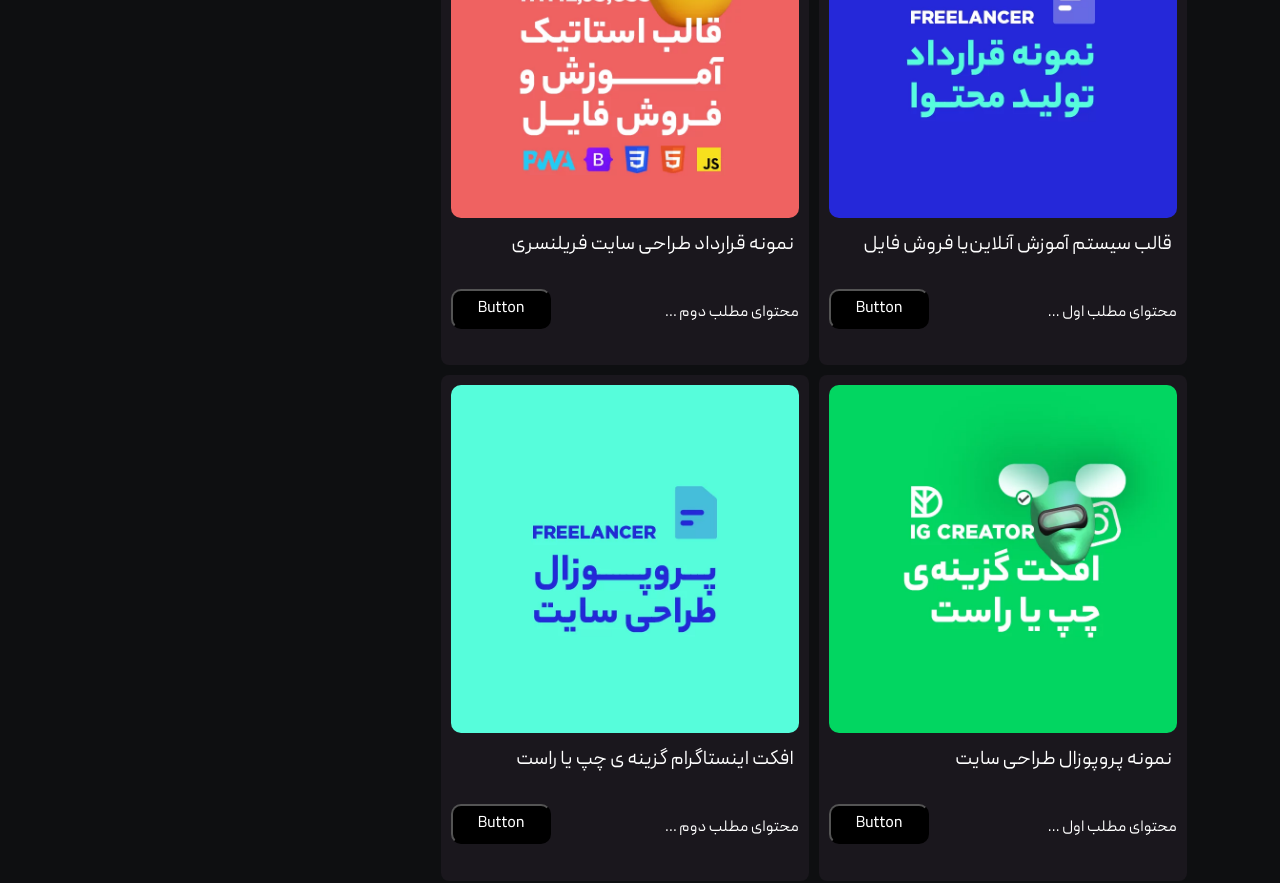
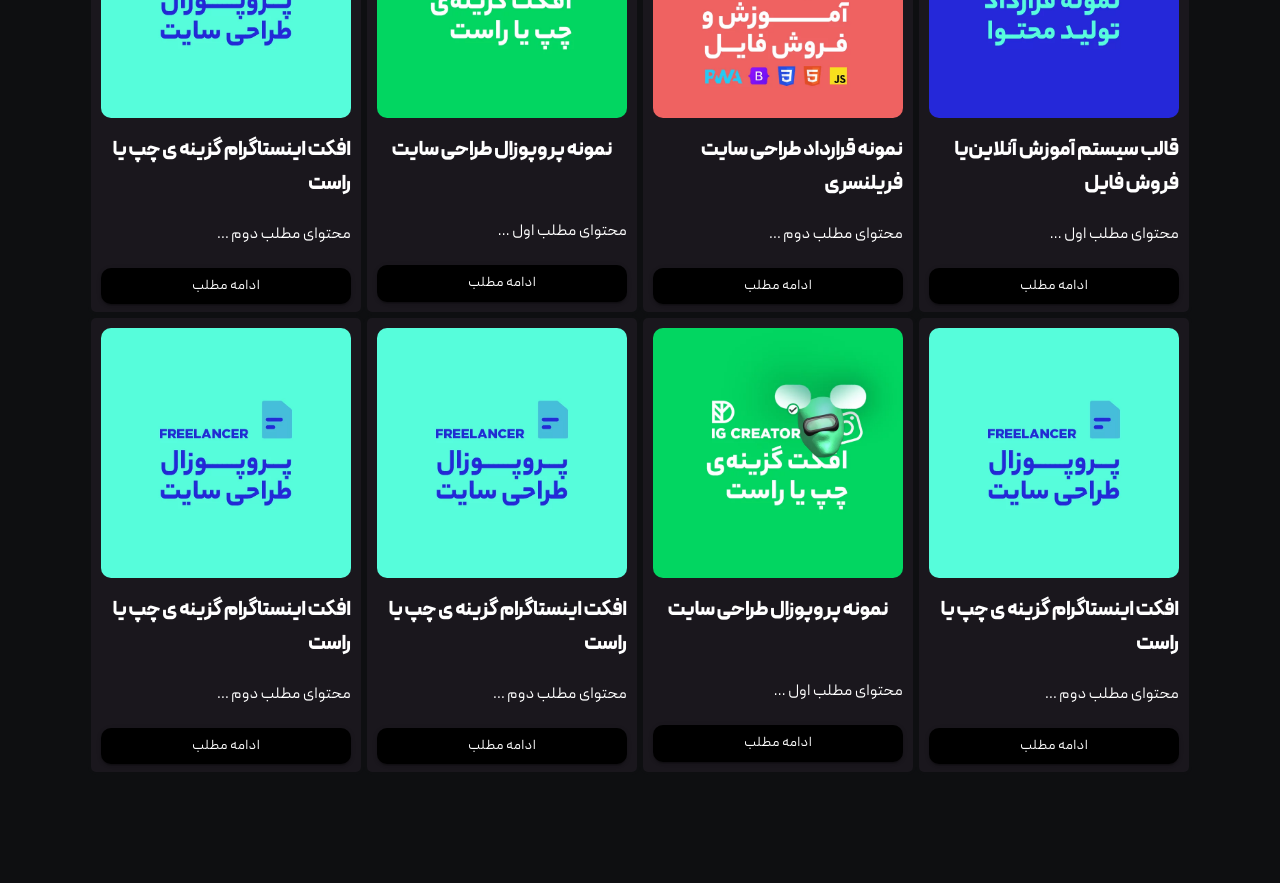
Before and after one commit to Mostafakahani/blog-Ammd, a Next.js app: page /newdes in a window 1280 px wide. Shown: the part 2360-3243 px from the top of the page. After the commit the page ends 3159 px from the top, so only its background shows below. Built offline with nearby package versions, Linux system fonts and the light colour scheme.

Commit message:
Blog Design

```diff
--- a/Commponent/BlogItem.js
+++ b/Commponent/BlogItem.js
@@ -1,7 +1,7 @@
-import { Box, Container, Grid, Typography } from "@mui/material";
+import React from "react";
+import { Box, Grid, Typography, Button } from "@mui/material";
 
 const BlogItem = () => {
-
     const posts = [
         {
             id: 1,
@@ -16,30 +16,56 @@ const BlogItem = () => {
             img: '/02.webp'
         },
         {
-            id: 1,
+            id: 3,
             title: "نمونه پروپوزال طراحی سایت",
             content: "محتوای مطلب اول ...",
             img: '/03.webp'
         },
         {
-            id: 2,
+            id: 4,
+            title: "افکت اینستاگرام گزینه ی چپ یا راست",
+            content: "محتوای مطلب دوم ...",
+            img: '/04.webp'
+        },
+        {
+            id: 4,
+            title: "افکت اینستاگرام گزینه ی چپ یا راست",
+            content: "محتوای مطلب دوم ...",
+            img: '/04.webp'
+        },
+        {
+            id: 3,
+            title: "نمونه پروپوزال طراحی سایت",
+            content: "محتوای مطلب اول ...",
+            img: '/03.webp'
+        },
+        {
+            id: 4,
+            title: "افکت اینستاگرام گزینه ی چپ یا راست",
+            content: "محتوای مطلب دوم ...",
+            img: '/04.webp'
+        },
+        {
+            id: 4,
             title: "افکت اینستاگرام گزینه ی چپ یا راست",
             content: "محتوای مطلب دوم ...",
             img: '/04.webp'
         }
     ];
+    const handleGridClick = () => {
+        history.push(`/post/${'s'}`); // انتقال به مسیر مطلب با استفاده از history
+    };
 
     return (
-        <Grid container sx={{
-            maxWidth: '100%',
-
-        }}>
+        <Grid container >
             {posts.map((post) => (
                 <Grid
-
+                    onClick={handleGridClick}
+                    item
                     xs={12}
                     sm={6}
                     md={4}
+                    lg={3}
                     key={post.id}
                     sx={{
                         padding: '10px',
@@ -48,61 +74,38 @@ const BlogItem = () => {
                         alignItems: 'center',
                         backgroundColor: '#271f2a7d',
                         borderRadius: 2,
-                        margin: '5px',
-                        justifyContent: 'center',
+                        justifyContent: 'space-between',
+                        height: { md: '460px', xs: 'auto' },
+                        transition: 'box-shadow 0.3s, color 0.3s',
+                        border: "3px solid #0e0f11",
                         "&:hover": {
                             color: 'gray',
                             boxShadow: '0px 0px 6px rgba(0, 0, 0, 0.5)',
                         },
                     }}
                 >
-                    <Box
-                        component='img'
+                    <Box sx={{ width: '100%', display: 'flex', flexDirection: 'column', flexWrap: 'nowrap' }}>
+                        <img
                             src={post.img}
                             alt={post.title}
-                        sx={{
+                            style={{
                                 width: '100%',
-                            height: '100%',
+                                height: 'auto',
                                 borderRadius: '10px',
                             }}
                         />
-                    <Box sx={{
-                        width: '100%',
-                        textAlign: 'right',
-                    }}>
-                        <Typography sx={{
-                            color: '#fff',
-                            fontWeight: 800,
-                            fontSize: '20px',
-                            mt: 2,
-                            lineHeight: '1.7em',
-                            textOverflow: 'ellipsis',
-                            fontWeight: 'normal',
-                            padding: '0 5px',
-                            overflowWrap: 'normal',
-                            margin: '10px 0px',
-                        }}>
+                        <Typography variant="h6" sx={{ color: '#fff', fontWeight: 800, mt: 2, lineHeight: '1.7em', overflow: 'hidden', textOverflow: 'ellipsis' }}>
                             {post.title}
                         </Typography>
-                        <Box sx={{
-                            display: 'flex',
-                            justifyContent: 'space-between',
-                            my: 3,
-                        }}>
-                            <Typography sx={{ color: '#fff', mt: 1 }}>{post.content}</Typography>
-                            <Box
-                                component='button'
-                                sx={{
-                                    width: '100px',
-                                    height: '40px',
-                                    borderRadius: '10px',
-                                    backgroundColor: '#000',
-                                    color: '#fff',
-                                }}
+                    </Box>
+                    <Box sx={{ width: '100%', textAlign: 'right', mt: 2 }}>
+                        <Typography sx={{ color: '#fff' }}>{post.content}</Typography>
+                        <Button
+                            variant="contained"
+                            sx={{ mt: 2, bgcolor: '#000', color: '#fff', borderRadius: '10px', width: '100%' }}
                         >
-                                Button
-                            </Box>
-                        </Box>
+                            ادامه مطلب
+                        </Button>
                     </Box>
                 </Grid>
             ))}
@@ -110,5 +113,4 @@ const BlogItem = () => {
     );
 };
 
-
 export default BlogItem;
```
Lines whose indentation alone changed are shown as unchanged.
